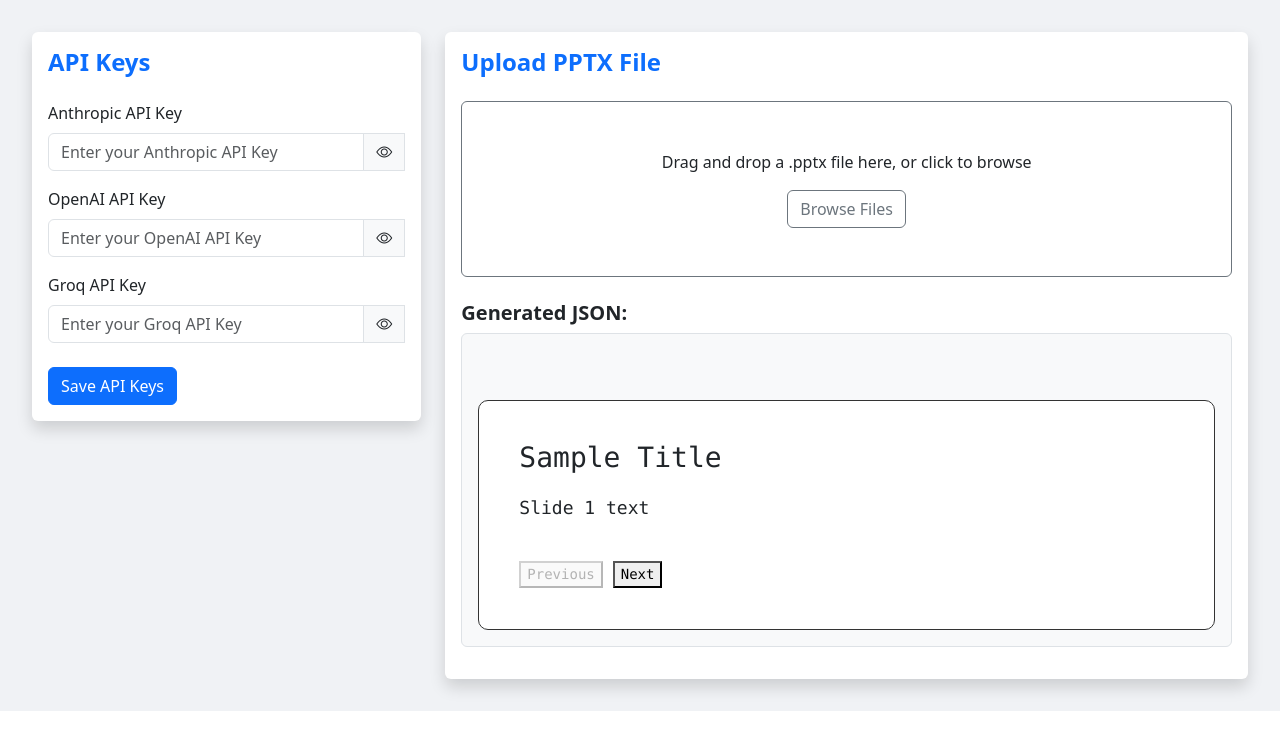
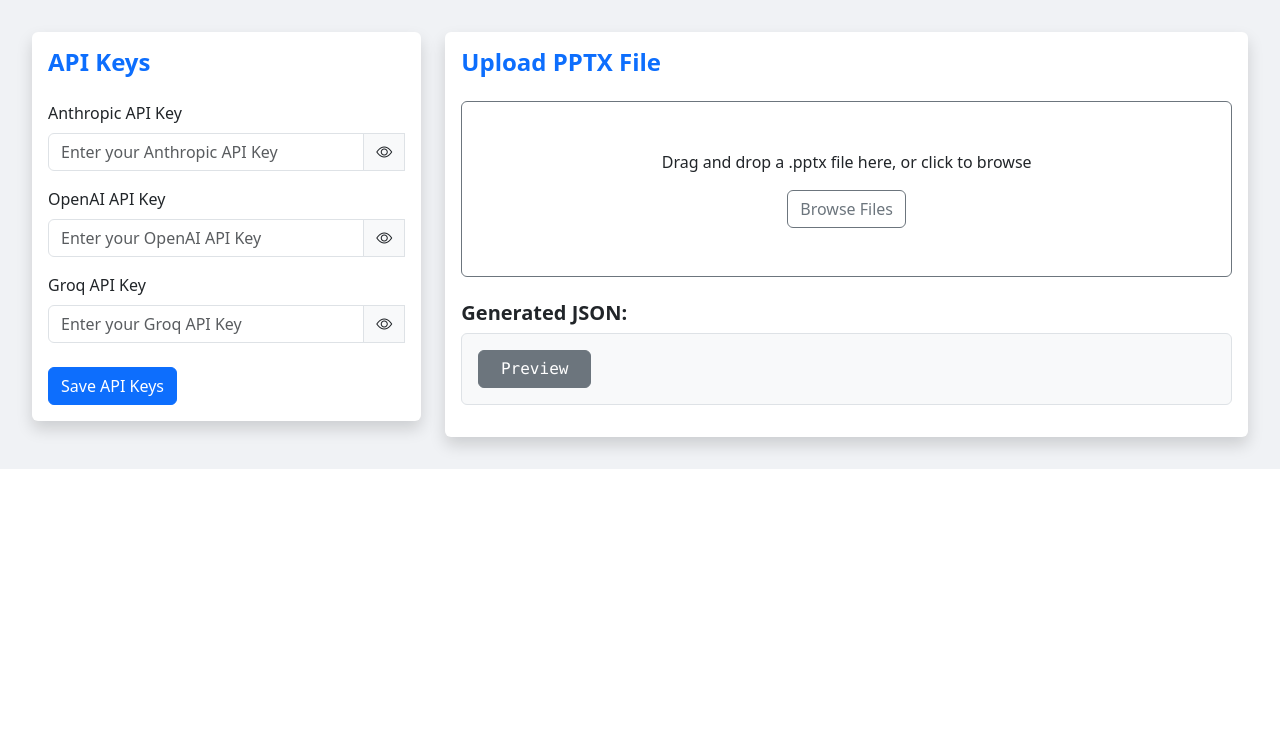
Before and after one commit to salonicentric/ai-ppt-json-converter, a React (Create React App) app: page / in a window 1280 px wide. Shown: the top 750 px of the page. Built offline with nearby package versions, Linux system fonts and the light colour scheme.

Commit message:
display ppt data

```diff
--- /dev/null
+++ b/src/components/PPT/displayData.css
@@ -0,0 +1,9 @@
+slide {
+    height: 230px;
+    border: 1px solid #333;
+    margin: auto;
+    margin-top: 50px;
+    padding: 40px;
+    border-radius: 10px;
+    background: white;
+}
--- /dev/null
+++ b/src/components/PPT/displayData.jsx
@@ -0,0 +1,33 @@
+
+import { useState } from 'react';
+import './displayData.css';
+
+export const DisplayData = ({pptData}) => {
+      const [currentIndex, setCurrentIndex] = useState(0);
+      const nextSlide = () => {
+        if (currentIndex < slideData.length - 1) setCurrentIndex(currentIndex + 1);
+      };
+
+      const prevSlide = () => {
+        if (currentIndex > 0) setCurrentIndex(currentIndex - 1);
+      };
+      const slideData = pptData.slides || [];
+      const slide = slideData[currentIndex];
+
+   //   const jsonData = JSON.stringify(data, null, 2);
+
+    return (
+        <>
+            <h2 style={{ fontSize: '28px' }}>{slide.title}</h2>
+            <p style={{ fontSize: '18px', marginTop: '20px' }}>{slide.text}</p>
+            <div style={{ marginTop: '40px' }}>
+                <button onClick={prevSlide} disabled={currentIndex === 0} style={{ marginRight: '10px' }}>
+                    Previous
+                </button>
+                <button onClick={nextSlide} disabled={currentIndex === slideData.length - 1}>
+                    Next
+                </button>
+            </div>
+        </>
+    );
+}
--- a/src/components/PptxUploader.jsx
+++ b/src/components/PptxUploader.jsx
@@ -1,6 +1,8 @@
 import React, { useState } from 'react';
 import { Card, Form, Button } from 'react-bootstrap';
 import { useDropzone } from 'react-dropzone';
+import { PopModal } from './gadgets/popModal';
+import { DisplayData } from './PPT/displayData';
 
 export const PptxUploader = ({
   pptxFile,
@@ -13,6 +15,8 @@ export const PptxUploader = ({
   const onDrop = (acceptedFiles) => {
     handleFileChange(acceptedFiles[0]);
   };
+
+  const [displayData, setDisplayData] = useState(false);
 
   const { getRootProps, getInputProps } = useDropzone({
     onDrop,
@@ -29,46 +33,6 @@ export const PptxUploader = ({
       { slideNumber: 4, text: "Slide 4 text", title: "Sample Title" }
     ]
   };
-
-  const [currentIndex, setCurrentIndex] = useState(0);
-
-  const nextSlide = () => {
-    if (currentIndex < slideData.length - 1) setCurrentIndex(currentIndex + 1);
-  };
-
-  const prevSlide = () => {
-    if (currentIndex > 0) setCurrentIndex(currentIndex - 1);
-  };
-  const slideData = data.slides || [];
-  const slide = slideData[currentIndex];
-
-  const jsonData = JSON.stringify(data, null, 2);
-
-  const displayJsonAsSlides = () => {
-    return (
-      <div style={{
-        width: '100%',
-        height: '230px',
-        border: '1px solid #333',
-        margin: 'auto',
-        marginTop: '50px',
-        padding: '40px',
-        borderRadius: '10px',
-        background: 'white'
-      }}>
-        <h2 style={{ fontSize: '28px' }}>{slide.title}</h2>
-        <p style={{ fontSize: '18px', marginTop: '20px' }}>{slide.text}</p>
-        <div style={{ marginTop: '40px' }}>
-          <button onClick={prevSlide} disabled={currentIndex === 0} style={{ marginRight: '10px' }}>
-            Previous
-          </button>
-          <button onClick={nextSlide} disabled={currentIndex === slideData.length - 1}>
-            Next
-          </button>
-        </div>
-      </div>
-    );
-  }
 
   return (
     <Card className="shadow border-0">
@@ -114,7 +78,9 @@ export const PptxUploader = ({
           <div className="mt-4">
             <h5 className="fw-bold">Generated JSON:</h5>
             <pre className="bg-light p-3 rounded border" style={{ maxHeight: '350px', overflowY: 'auto' }}>
-              {displayJsonAsSlides()}
+              <Button variant="secondary" onClick={() => setDisplayData(!displayData)}> {'Preview'} </Button>
+                { displayData && <PopModal showPopup={displayData}/> }
+               {/* { displayData && <DisplayData pptData={data} /> } */}
             </pre>
           </div>
         )}
--- /dev/null
+++ b/src/components/gadgets/popModal.jsx
@@ -0,0 +1,32 @@
+import React from 'react';
+import { useState } from 'react';
+import { Button, Modal } from 'react-bootstrap';
+
+export const PopModal= ({showPopup}) =>{
+  const [show, setShow] = useState(false);
+
+  const handleClose = () => setShow(false);
+  const handleShow = () => setShow(true);
+
+  return (
+    <>
+
+      <Modal show={showPopup} onHide={handleClose}>
+        <Modal.Header closeButton>
+          <Modal.Title>Modal heading</Modal.Title>
+        </Modal.Header>
+        <Modal.Body>
+          {"Modal body text goes here."}
+        </Modal.Body>
+        <Modal.Footer>
+          <Button variant="secondary" onClick={handleClose}>
+            Close
+          </Button>
+          <Button variant="primary" onClick={handleClose}>
+            Save Changes
+          </Button>
+        </Modal.Footer>
+      </Modal>
+    </>
+  );
+}
```
